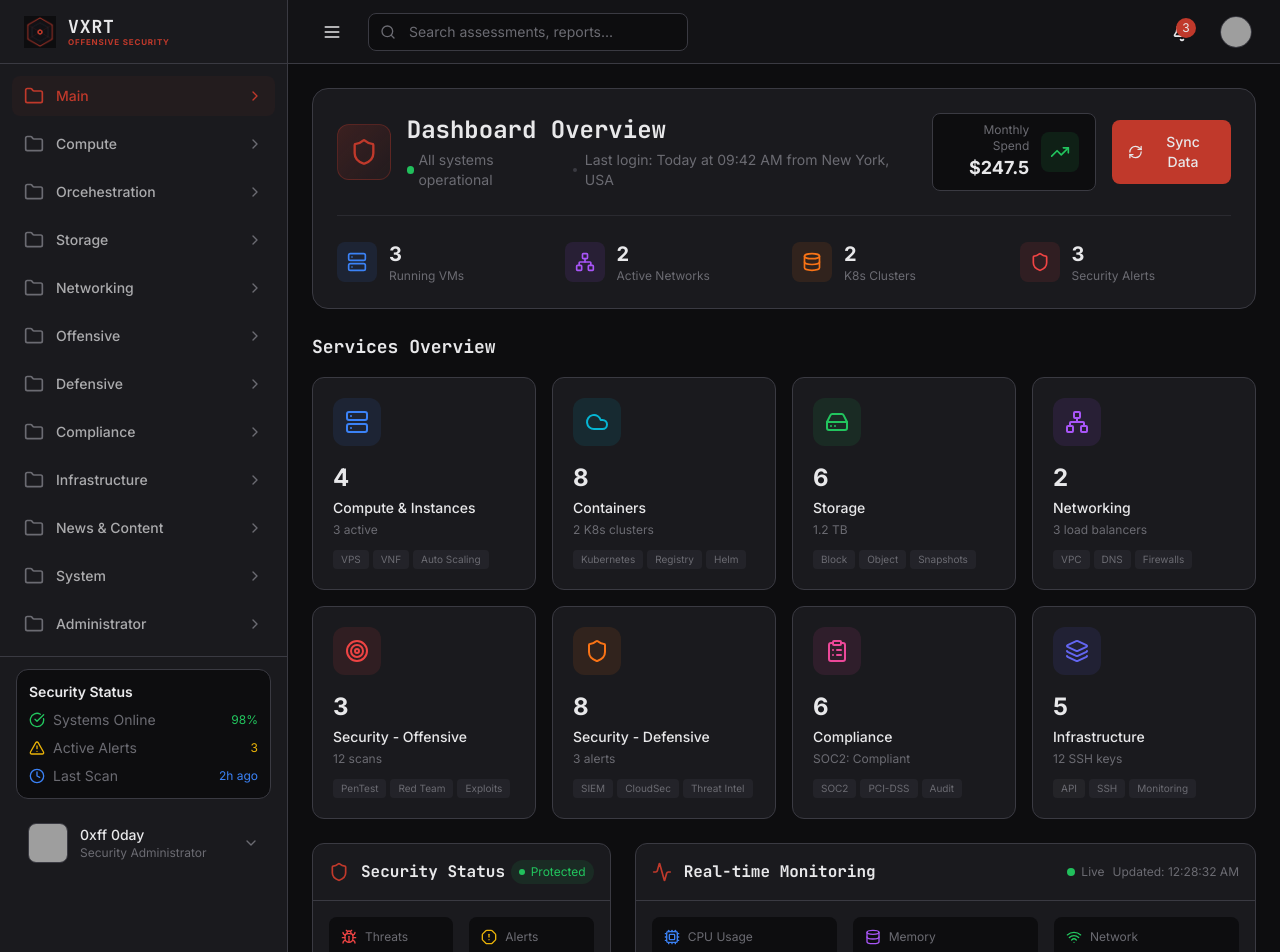
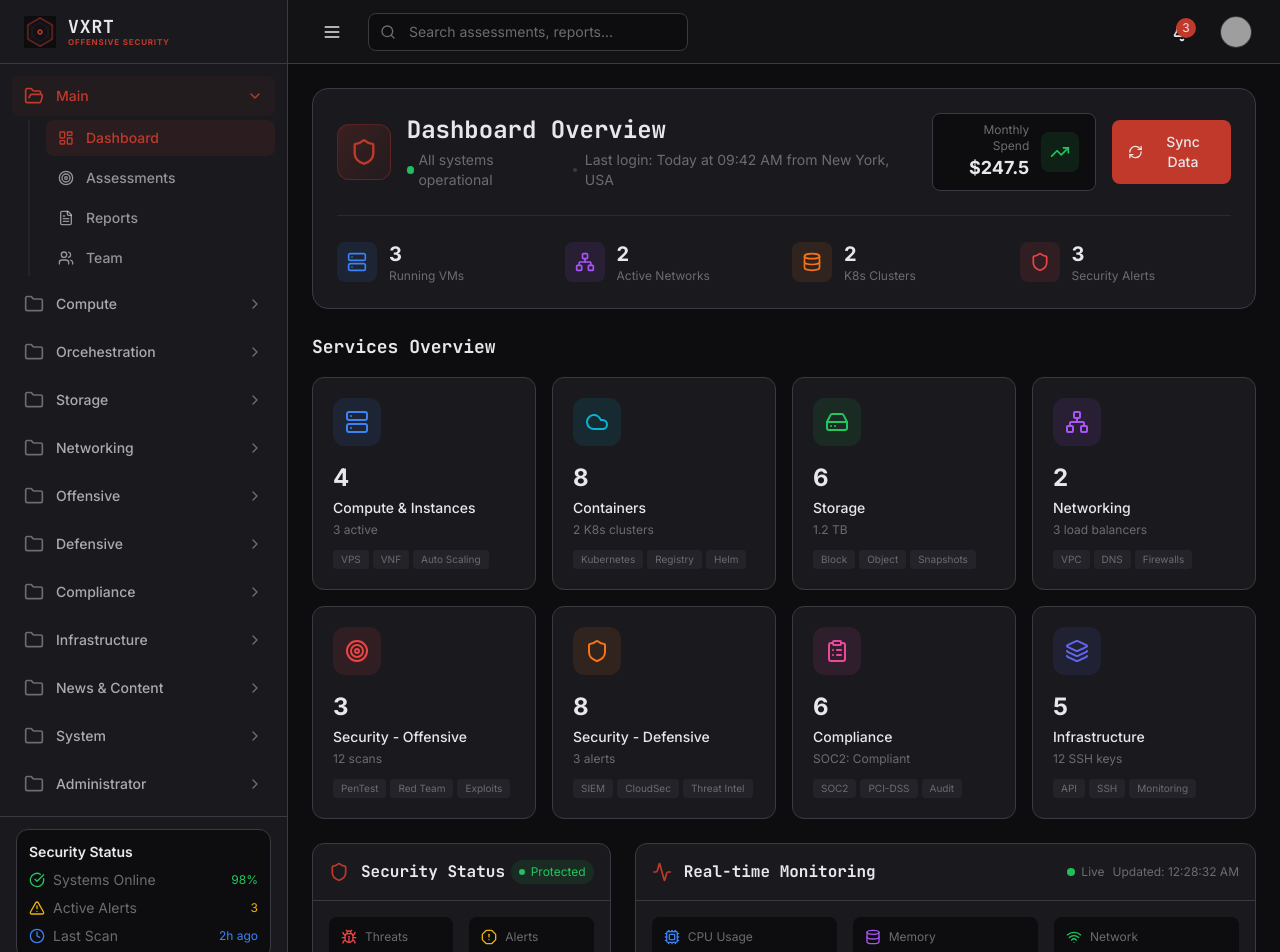
Before and after one commit to lily0ng/VXRT, a React (Vite) app: page /portal in a window 1280 px wide. Shown: the top 952 px of the page. Built offline with nearby package versions, Linux system fonts and the light colour scheme; grey boxes are pictures that could not be loaded.

Commit message:
feat:storage and compute and feature list add

```diff
--- a/src/portal/components/PortalLayout.tsx
+++ b/src/portal/components/PortalLayout.tsx
@@ -44,7 +44,15 @@ import {
   Folder,
   FolderOpen,
   Rss,
-  Megaphone
+  Megaphone,
+  Cpu,
+  Copy,
+  KeyRound,
+  FileCode,
+  Settings2,
+  Group,
+  Upload,
+  Files
 } from 'lucide-react';
 
 interface PortalLayoutProps {
@@ -75,10 +83,15 @@ const navCategories: NavCategory[] = [
   {
     title: 'Compute',
     items: [
-      { name: 'Compute', path: '/portal/compute', icon: Server },
-      { name: 'VPS', path: '/portal/vps', icon: Box },
-      { name: 'VNF Appliances', path: '/portal/vnf', icon: Cloud },
-      { name: 'Auto Scaling', path: '/portal/autoscaling', icon: Activity }
+      { name: 'Instances', path: '/portal/compute', icon: Server },
+      { name: 'Instance Snapshots', path: '/portal/snapshots', icon: Camera },
+      { name: 'Kubernetes', path: '/portal/kubernetes', icon: Cloud },
+      { name: 'AutoScaling Groups', path: '/portal/autoscaling', icon: Activity },
+      { name: 'Instance Groups', path: '/portal/instance-groups', icon: Group },
+      { name: 'SSH Key Pairs', path: '/portal/sshkeys', icon: KeyRound },
+      { name: 'User Data Library', path: '/portal/user-data', icon: FileCode },
+      { name: 'CNI Configuration', path: '/portal/cni', icon: Settings2 },
+      { name: 'Affinity Groups', path: '/portal/affinity', icon: Copy }
     ]
   },
   {
@@ -93,12 +106,11 @@ const navCategories: NavCategory[] = [
   {
     title: 'Storage',
     items: [
-      { name: 'Block Storage', path: '/portal/block-storage', icon: HardDrive },
-      { name: 'Object Storage', path: '/portal/object-storage', icon: Database },
-      { name: 'Snapshots', path: '/portal/snapshots', icon: Camera },
-      { name: 'Backups', path: '/portal/backups', icon: Archive },
-      { name: 'Templates', path: '/portal/templates', icon: Box },
-      { name: 'Volumes', path: '/portal/volumes', icon: HardDrive }
+      { name: 'Volumes', path: '/portal/volumes', icon: HardDrive },
+      { name: 'Volume Snapshots', path: '/portal/snapshots', icon: Camera },
+      { name: 'Backups', path: '/portal/backups', icon: Upload },
+      { name: 'Buckets', path: '/portal/object-storage', icon: Database },
+      { name: 'Shared FileSystems', path: '/portal/block-storage', icon: Files }
     ]
   },
   {
@@ -195,18 +207,18 @@ export function PortalLayout({ children }: PortalLayoutProps) {
   const [profileOpen, setProfileOpen] = useState(false);
   const [headerProfileOpen, setHeaderProfileOpen] = useState(false);
   const [expandedCategories, setExpandedCategories] = useState<Record<string, boolean>>({
-    'MAIN': true,
-    'COMPUTE & INSTANCES': false,
-    'CONTAINERS & ORCHESTRATION': false,
-    'STORAGE': false,
-    'NETWORKING': false,
-    'SECURITY - OFFENSIVE': false,
-    'SECURITY - DEFENSIVE': false,
-    'SECURITY - COMPLIANCE': false,
-    'INFRASTRUCTURE': false,
-    'NEWS & CONTENT': false,
-    'SYSTEM': false,
-    'ADMINISTRATOR': false
+    'Main': true,
+    'Compute': false,
+    'Orcehestration': false,
+    'Storage': false,
+    'Networking': false,
+    'Offensive': false,
+    'Defensive': false,
+    'Compliance': false,
+    'Infrastructure': false,
+    'News & Content': false,
+    'System': false,
+    'Administrator': false
   });
   const location = useLocation();
   const navigate = useNavigate();
@@ -261,7 +273,7 @@ export function PortalLayout({ children }: PortalLayoutProps) {
         </div>
 
         {/* Navigation - Scrollable with Collapsible Directories */}
-        <nav className="flex-1 p-3 space-y-2 overflow-y-auto overflow-x-hidden">
+        <nav className="flex-1 min-h-0 p-3 space-y-2 overflow-y-auto overflow-x-hidden">
           {navCategories.map((category) => {
             const isExpanded = expandedCategories[category.title];
             const hasActiveItem = category.items.some(item => location.pathname === item.path);
@@ -375,11 +387,19 @@ export function PortalLayout({ children }: PortalLayoutProps) {
           })}
         </nav>
 
-        {/* Bottom Section - Stats + User Profile */}
-        <div className={`flex-shrink-0 border-t border-steel-gray ${sidebarOpen ? '' : 'px-2'}`}>
-          {/* Stats Widget */}
-          {sidebarOpen && (
-            <div className="px-4 py-3">
+        {/* Bottom Section - Stats + User Profile - Always Fixed at Bottom */}
+        <div className={`flex-shrink-0 border-t border-steel-gray bg-dark-base ${sidebarOpen ? '' : 'px-2'}`}>
+          {/* Stats Widget - Shows in both expanded and collapsed modes */}
+          <AnimatePresence mode="wait">
+            {sidebarOpen ? (
+              <motion.div
+                key="expanded"
+                initial={{ opacity: 0, height: 0 }}
+                animate={{ opacity: 1, height: 'auto' }}
+                exit={{ opacity: 0, height: 0 }}
+                transition={{ duration: 0.2 }}
+                className="px-4 py-3"
+              >
                 <div className="bg-void-black border border-steel-gray rounded-xl p-3">
                   <h4 className="text-sm font-semibold text-ghost-white mb-2">Security Status</h4>
                   <div className="space-y-2">
@@ -406,8 +426,27 @@ export function PortalLayout({ children }: PortalLayoutProps) {
                     </div>
                   </div>
                 </div>
+              </motion.div>
+            ) : (
+              <motion.div
+                key="collapsed"
+                initial={{ opacity: 0, scale: 0.8 }}
+                animate={{ opacity: 1, scale: 1 }}
+                exit={{ opacity: 0, scale: 0.8 }}
+                transition={{ duration: 0.2 }}
+                className="px-2 py-3 flex justify-center"
+              >
+                <div className="relative">
+                  <div className="w-10 h-10 bg-void-black border border-steel-gray rounded-xl flex items-center justify-center">
+                    <Shield className="w-5 h-5 text-green-500" />
                   </div>
+                  <span className="absolute -top-1 -right-1 w-4 h-4 bg-green-500 rounded-full text-[8px] flex items-center justify-center text-void-black font-bold">
+                    98
+                  </span>
+                </div>
+              </motion.div>
             )}
+          </AnimatePresence>
 
           {/* User Profile */}
           <div className={`${sidebarOpen ? 'px-4 pb-4' : 'px-2 py-3'}`}>
```
Lines whose indentation alone changed are shown as unchanged.
